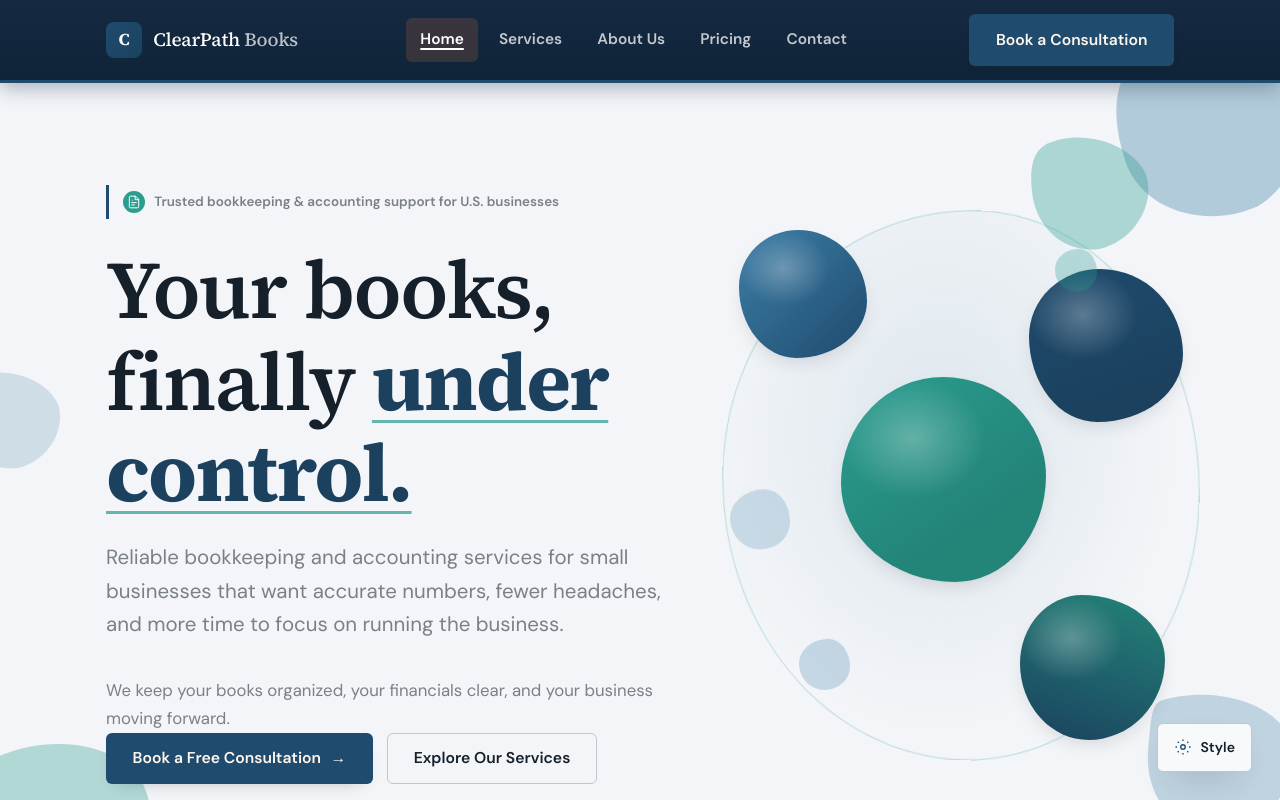
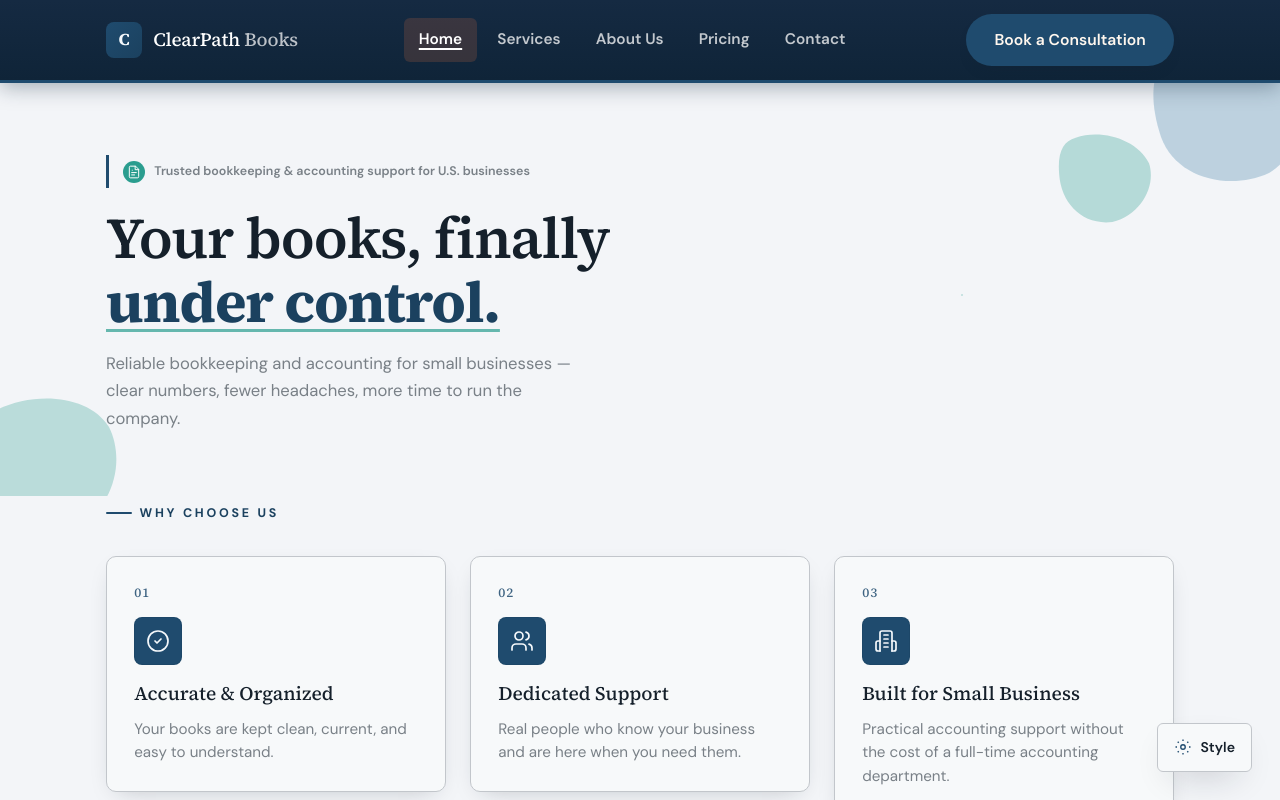
Before and after one commit to Nurlykhan02/clearpath-books, a Next.js app: page / in a window 1280 px wide. Shown: the top 800 px of the page. Built offline with nearby package versions, Linux system fonts and the light colour scheme.

Commit message:
Refresh homepage, add Dana Petrova, and polish About team.

```diff
--- a/src/app/globals.css
+++ b/src/app/globals.css
@@ -272,8 +272,8 @@ body::before {
   font-size: 0.98rem;
   line-height: 1.2;
   min-height: 44px;
-  padding: 0.95rem 1.6rem;
-  border-radius: var(--radius-s);
+  padding: 0.95rem 1.7rem;
+  border-radius: 999px;
   background: var(--bg);
   color: var(--fg);
   border: 1.5px solid transparent;
@@ -1972,46 +1972,14 @@ html[data-design="minimal"] .hero-visual {
   }
 }
 
-/* Mobile CTA bar */
+/* Mobile CTA bar (removed from layout; keep styles dormant) */
 .mobile-cta {
-  position: fixed;
-  bottom: 0;
-  left: 0;
-  right: 0;
-  z-index: 50;
-  display: none;
-  padding: 0.75rem var(--gutter);
-  padding-bottom: calc(0.75rem + env(safe-area-inset-bottom, 0px));
-  background: linear-gradient(to top, color-mix(in srgb, var(--cream) 98%, transparent), color-mix(in srgb, var(--cream) 90%, transparent));
-  border-top: 1px solid var(--line);
-  backdrop-filter: blur(10px);
-}
-
-.mobile-cta .btn {
-  width: 100%;
-  justify-content: center;
-  padding: 0.92rem 1rem;
-  font-size: 0.92rem;
-  white-space: normal;
-  text-align: center;
-  line-height: 1.25;
+  display: none !important;
 }
 
 @media (max-width: 880px) {
   :root {
-    --mobile-bar-h: calc(62px + env(safe-area-inset-bottom, 0px));
-  }
-
-  .mobile-cta {
-    display: block;
-  }
-
-  .site-footer {
-    padding-bottom: calc(var(--mobile-bar-h) + 20px);
-  }
-
-  .cta-band {
-    padding-bottom: calc(var(--mobile-bar-h) + 40px) !important;
+    --mobile-bar-h: 0px;
   }
 }
 
@@ -2304,12 +2272,22 @@ html[data-design="minimal"] .hero-visual {
 
 @media (min-width: 760px) {
   .team__list {
-    grid-template-columns: repeat(3, 1fr);
+    grid-template-columns: repeat(2, 1fr);
     align-items: start;
   }
 
   .team-card__photo {
     max-height: 420px;
+  }
+}
+
+@media (min-width: 1100px) {
+  .team__list {
+    grid-template-columns: repeat(4, 1fr);
+  }
+
+  .team-card__photo {
+    max-height: 320px;
   }
 }
 
@@ -2317,6 +2295,102 @@ html[data-design="minimal"] .hero-visual {
   .team__list {
     max-width: 560px;
     margin-inline: auto;
+  }
+}
+
+/* Home — lighter, less overloaded */
+.home-page .hero {
+  padding-block: clamp(40px, 6vw, 72px) clamp(36px, 5vw, 64px);
+}
+
+.home-page .hero .h-xl {
+  font-size: clamp(2.1rem, 5.2vw, 3.6rem);
+}
+
+.home-page .hero__tag {
+  margin-bottom: 1.1rem;
+  font-size: 0.78rem;
+}
+
+.home-page .hero h1 {
+  margin-bottom: 0.95rem;
+}
+
+.home-page .hero__lede {
+  margin-bottom: 0;
+  font-size: clamp(0.98rem, 1.4vw, 1.12rem);
+  max-width: 42ch;
+}
+
+.home-page .hero__visual {
+  max-width: 380px;
+  margin-inline: auto;
+}
+
+.home-page .section {
+  padding-block: clamp(44px, 6vw, 80px);
+}
+
+.home-page .sec-head {
+  margin-bottom: clamp(24px, 3.5vw, 40px);
+}
+
+.home-page .sec-head .heading,
+.home-page .about-intro__inner .heading {
+  font-size: clamp(1.35rem, 2.4vw, 1.75rem);
+}
+
+.home-page .lede,
+.home-page .about-intro__lede,
+.home-page .about-intro__clients {
+  font-size: clamp(0.95rem, 1.3vw, 1.05rem);
+}
+
+.home-page .team {
+  padding-top: clamp(20px, 3vw, 36px);
+}
+
+.home-page .team__list {
+  gap: clamp(24px, 4vw, 40px);
+}
+
+.home-page .team-card__photo {
+  max-height: 360px;
+  aspect-ratio: 4 / 4.6;
+}
+
+.home-page .team-card__body {
+  padding: clamp(16px, 2.4vw, 24px);
+}
+
+.home-page .team-card__name {
+  font-size: clamp(1.1rem, 1.8vw, 1.35rem);
+  margin-bottom: 0.7rem;
+}
+
+.home-page .team-card__title {
+  font-size: clamp(0.88rem, 1.2vw, 0.98rem);
+}
+
+.home-page .team-card__intro,
+.home-page .team-card__summary,
+.home-page .team-card__experiences p {
+  font-size: 0.9rem;
+  line-height: 1.55;
+}
+
+.home-page .team-card__experiences {
+  gap: 0.85rem;
+}
+
+.home-page .team-card__company {
+  font-size: 0.88rem;
+  margin-bottom: 0.3rem;
+}
+
+@media (min-width: 760px) {
+  .home-page .team-card__photo {
+    max-height: 300px;
   }
 }
 
@@ -3209,7 +3283,7 @@ html[data-design="minimal"] body::before {
 
 html[data-design="solid"] .btn,
 html[data-design="minimal"] .btn {
-  border-radius: 6px;
+  border-radius: 999px;
 }
 
 html[data-design="solid"] .site-header .brand__mark,
--- a/src/app/layout.tsx
+++ b/src/app/layout.tsx
@@ -3,7 +3,6 @@ import { DM_Sans, Source_Serif_4 } from "next/font/google";
 import "./globals.css";
 import Header from "@/components/Header";
 import Footer from "@/components/Footer";
-import MobileCTABar from "@/components/MobileCTABar";
 import { ThemeProvider } from "@/components/ThemeProvider";
 import ThemeCustomizer from "@/components/ThemeCustomizer";
 import ThemeInitScript from "@/components/ThemeInitScript";
@@ -55,7 +54,6 @@ export default function RootLayout({ children }: LayoutProps<"/">) {
             </main>
             <Footer />
           </div>
-          <MobileCTABar />
           <ThemeCustomizer />
         </ThemeProvider>
       </body>
--- a/src/app/page.tsx
+++ b/src/app/page.tsx
@@ -5,11 +5,10 @@ import Services from "@/components/Services";
 import ProblemSection from "@/components/ProblemSection";
 import AboutIntro from "@/components/AboutIntro";
 import TeamProfiles from "@/components/TeamProfiles";
-import CTA from "@/components/CTA";
 
 export default function Home() {
   return (
-    <>
+    <div className="home-page">
       <Hero />
       <Features />
       <TrustBar />
@@ -17,7 +16,6 @@ export default function Home() {
       <ProblemSection />
       <AboutIntro />
       <TeamProfiles />
-      <CTA />
-    </>
+    </div>
   );
 }
--- a/src/components/DesignInitScript.tsx
+++ b/src/components/DesignInitScript.tsx
@@ -1,4 +1,3 @@
-import Script from "next/script";
 import { DESIGN_STORAGE_KEY, DEFAULT_DESIGN } from "@/lib/design";
 import { HEADER_STORAGE_KEY, DEFAULT_HEADER } from "@/lib/header";
 
@@ -22,11 +21,5 @@ export default function DesignInitScript() {
 })();
 `;
 
-  return (
-    <Script
-      id="design-init"
-      strategy="beforeInteractive"
-      dangerouslySetInnerHTML={{ __html: script }}
-    />
-  );
+  return <script id="design-init" dangerouslySetInnerHTML={{ __html: script }} />;
 }
--- a/src/components/Header.tsx
+++ b/src/components/Header.tsx
@@ -31,10 +31,6 @@ export default function Header() {
     mq.addEventListener("change", sync);
     return () => mq.removeEventListener("change", sync);
   }, []);
-
-  useEffect(() => {
-    setOpen(false);
-  }, [pathname]);
 
   useEffect(() => {
     if (!open || !isMobile) return;
--- a/src/components/Hero.tsx
+++ b/src/components/Hero.tsx
@@ -1,6 +1,5 @@
 "use client";
 
-import Link from "next/link";
 import Reveal from "./Reveal";
 import HeroVisual from "./HeroVisual";
 import Blob, { BLOB_PATHS } from "./Blob";
@@ -13,27 +12,17 @@ export default function Hero() {
       <Blob
         variant="warm"
         path={BLOB_PATHS.clay}
-        style={{ top: -60, right: -40, width: 220, height: 220, opacity: 0.5 }}
+        style={{ top: -60, right: -40, width: 180, height: 180, opacity: 0.42 }}
       />
       <Blob
         variant="sage"
         path={BLOB_PATHS.sage}
-        style={{ top: 40, right: 120, width: 140, height: 140, opacity: 0.35 }}
-      />
-      <Blob
-        variant="warm"
-        path={BLOB_PATHS.clayAlt}
-        style={{ bottom: 20, right: -30, width: 180, height: 180, opacity: 0.4 }}
+        style={{ top: 40, right: 120, width: 110, height: 110, opacity: 0.3 }}
       />
       <Blob
         variant="sage"
         path={BLOB_PATHS.sageAlt}
-        style={{ bottom: -80, left: -70, width: 240, height: 240, opacity: 0.32 }}
-      />
-      <Blob
-        variant="warm"
-        path={BLOB_PATHS.sage}
-        style={{ top: "35%", left: -50, width: 120, height: 120, opacity: 0.28 }}
+        style={{ bottom: -60, left: -50, width: 180, height: 180, opacity: 0.28 }}
       />
 
       <div className="wrap">
@@ -54,27 +43,9 @@ export default function Hero() {
             </Reveal>
             <Reveal delay={0.16}>
               <p className="lede hero__lede">
-                Reliable bookkeeping and accounting services for small businesses
-                that want accurate numbers, fewer headaches, and more time to focus
-                on running the business.
+                Reliable bookkeeping and accounting for small businesses — clear
+                numbers, fewer headaches, more time to run the company.
               </p>
-              <p className="lede" style={{ marginTop: "1rem", fontSize: "1.05rem" }}>
-                We keep your books organized, your financials clear, and your
-                business moving forward.
-              </p>
-            </Reveal>
-            <Reveal delay={0.24}>
-              <div className="hero__cta">
-                <Link href="/contact" className="btn">
-                  Book a Free Consultation{" "}
-                  <span className="arr" aria-hidden="true">
-                    →
-                  </span>
-                </Link>
-                <Link href="/services" className="btn btn--ghost">
-                  Explore Our Services
-                </Link>
-              </div>
             </Reveal>
           </div>
 
--- a/src/components/MobileCTABar.tsx
+++ /dev/null
@@ -1,11 +0,0 @@
-import Link from "next/link";
-
-export default function MobileCTABar() {
-  return (
-    <nav className="mobile-cta" aria-label="Mobile call to action">
-      <Link href="/contact" className="btn" aria-label="Book a consultation from mobile bar">
-        Book a Consultation
-      </Link>
-    </nav>
-  );
-}
--- a/src/components/SplashInitScript.tsx
+++ b/src/components/SplashInitScript.tsx
@@ -1,5 +1,3 @@
-import Script from "next/script";
-
 /** Blocks page flash; auto-releases after 3.5s if client JS is slow or blocked. */
 export default function SplashInitScript() {
   const script = `
@@ -14,11 +12,5 @@ export default function SplashInitScript() {
 })();
 `;
 
-  return (
-    <Script
-      id="splash-init"
-      strategy="beforeInteractive"
-      dangerouslySetInnerHTML={{ __html: script }}
-    />
-  );
+  return <script id="splash-init" dangerouslySetInnerHTML={{ __html: script }} />;
 }
--- a/src/components/ThemeInitScript.tsx
+++ b/src/components/ThemeInitScript.tsx
@@ -1,4 +1,3 @@
-import Script from "next/script";
 import { STORAGE_KEY } from "@/lib/theme";
 
 export default function ThemeInitScript() {
@@ -45,11 +44,5 @@ export default function ThemeInitScript() {
 })();
 `;
 
-  return (
-    <Script
-      id="theme-init"
-      strategy="beforeInteractive"
-      dangerouslySetInnerHTML={{ __html: script }}
-    />
-  );
+  return <script id="theme-init" dangerouslySetInnerHTML={{ __html: script }} />;
 }
--- a/src/components/ThemeProvider.tsx
+++ b/src/components/ThemeProvider.tsx
@@ -49,46 +49,40 @@ type ThemeContextValue = {
 
 const ThemeContext = createContext<ThemeContextValue | null>(null);
 
+function readStoredColors(): ThemeColors {
+  if (typeof window === "undefined") return DEFAULT_THEME;
+  return loadStoredTheme() ?? DEFAULT_THEME;
+}
+
+function readStoredDesign(): DesignVariant {
+  if (typeof window === "undefined") return DEFAULT_DESIGN;
+  return loadStoredDesign() ?? DEFAULT_DESIGN;
+}
+
+function readStoredHeader(): HeaderVariant {
+  if (typeof window === "undefined") return DEFAULT_HEADER;
+  return loadStoredHeader() ?? DEFAULT_HEADER;
+}
+
 export function ThemeProvider({ children }: { children: React.ReactNode }) {
-  const [colors, setColors] = useState<ThemeColors>(DEFAULT_THEME);
-  const [design, setDesignState] = useState<DesignVariant>(DEFAULT_DESIGN);
-  const [header, setHeaderState] = useState<HeaderVariant>(DEFAULT_HEADER);
-  const [ready, setReady] = useState(false);
+  const [colors, setColors] = useState<ThemeColors>(readStoredColors);
+  const [design, setDesignState] = useState<DesignVariant>(readStoredDesign);
+  const [header, setHeaderState] = useState<HeaderVariant>(readStoredHeader);
 
   useEffect(() => {
-    const storedColors = loadStoredTheme();
-    const storedDesign = loadStoredDesign();
-    const storedHeader = loadStoredHeader();
-    const initialColors = storedColors ?? DEFAULT_THEME;
-    const initialDesign = storedDesign ?? DEFAULT_DESIGN;
-    const initialHeader = storedHeader ?? DEFAULT_HEADER;
-
-    setColors(initialColors);
-    setDesignState(initialDesign);
-    setHeaderState(initialHeader);
-    applyTheme(initialColors);
-    applyDesign(initialDesign);
-    applyHeader(initialHeader);
-    setReady(true);
-  }, []);
+    applyTheme(colors);
+    saveTheme(colors);
+  }, [colors]);
 
   useEffect(() => {
-    if (!ready) return;
-    applyTheme(colors);
-    saveTheme(colors);
-  }, [colors, ready]);
+    applyDesign(design);
+    saveDesign(design);
+  }, [design]);
 
   useEffect(() => {
-    if (!ready) return;
-    applyDesign(design);
-    saveDesign(design);
-  }, [design, ready]);
-
-  useEffect(() => {
-    if (!ready) return;
     applyHeader(header);
     saveHeader(header);
-  }, [header, ready]);
+  }, [header]);
 
   const setColor = useCallback((key: keyof ThemeColors, value: string) => {
     setColors((prev) => ({ ...prev, [key]: value }));
```
Also changed, not shown: src/lib/team.ts (+28 -0 lines), public/images/team/dana-petrova.jpg (added), 1 other file (tests, documents, lock files or other folders).
